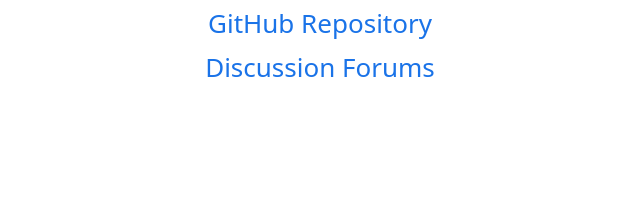
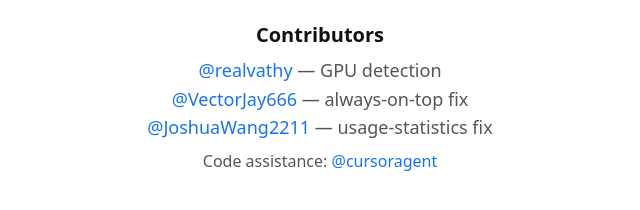
Before and after one commit to AnRkey/Grok-Desktop, an Electron app: page about.html in a window 1200 px wide. Shown: the part 422-632 px from the top of the page, without its empty margins (280-920 px from the left). Drawn offline with Linux system fonts and the light colour scheme.

Commit message:
Credit contributors by GitHub handle in the About page

```diff
--- a/about.html
+++ b/about.html
@@ -37,6 +37,8 @@
       width: 100vw;
     }
     .container {
+      box-sizing: border-box;
+      padding: 24px 20px;
       display: flex;
       flex-direction: column;
       justify-content: center;
@@ -81,6 +83,27 @@
     }
     .small {
       font-size: 24px;
+    }
+    .credits {
+      max-width: 560px;
+      margin-top: 16px;
+    }
+    .credits h2 {
+      margin: 0 0 8px;
+      font-size: 20px;
+      font-weight: 600;
+    }
+    .credits ul {
+      margin: 0;
+      padding: 0;
+      list-style: none;
+      font-size: 18px;
+      line-height: 1.6;
+      color: var(--muted);
+    }
+    .credits p {
+      margin-top: 8px;
+      font-size: 16px;
     }
   </style>
   <script>
@@ -151,6 +174,15 @@
     <p class="small" id="developerLine">Developer: <a id="developerLink" href="#">AnRkey</a></p>
     <p><a id="repoLink" href="#">GitHub Repository</a></p>
     <p><a id="contactLink" href="#">Discussion Forums</a></p>
+    <section class="credits" aria-labelledby="contributorsHeading">
+      <h2 id="contributorsHeading">Contributors</h2>
+      <ul>
+        <li><a href="https://github.com/realvathy" target="_blank" rel="noopener noreferrer">@realvathy</a> &mdash; GPU detection</li>
+        <li><a href="https://github.com/VectorJay666" target="_blank" rel="noopener noreferrer">@VectorJay666</a> &mdash; always-on-top fix</li>
+        <li><a href="https://github.com/JoshuaWang2211" target="_blank" rel="noopener noreferrer">@JoshuaWang2211</a> &mdash; usage-statistics fix</li>
+      </ul>
+      <p>Code assistance: <a href="https://github.com/cursoragent" target="_blank" rel="noopener noreferrer">@cursoragent</a></p>
+    </section>
   </div>
   <!-- No external resources to keep it robust offline -->
   <!-- End -->
```
Also changed, not shown: docs/releases/1.3.0.md (+1 -0 lines), docs/validation-1.3.0.md (+10 -0 lines), test/electron-smoke.cjs (+8 -1 lines), CHANGELOG.md.
